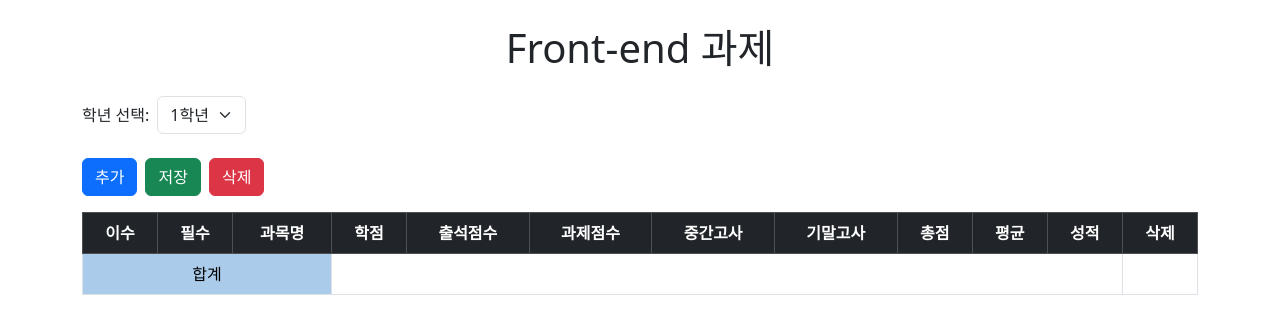
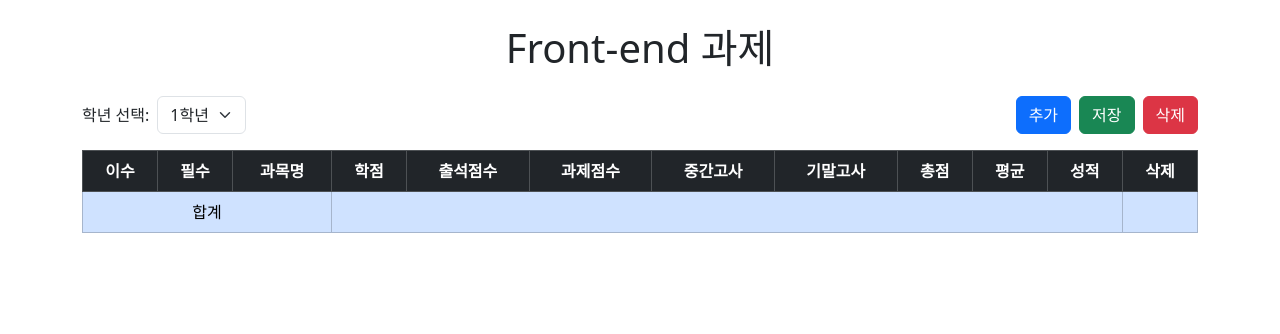
Before and after one commit to zmaeng/MyFirstRepository, a React (Create React App) app: page / in a window 1280 px wide. Shown: the top 334 px of the page. Built offline with nearby package versions, Linux system fonts and the light colour scheme.

Commit message:
디자인 변경

```diff
--- a/src/App.js
+++ b/src/App.js
@@ -113,8 +113,8 @@ function ScoreCalculation() {
   return (
     <div className="container mt-4">
   <h1 className="text-center mb-4">Front-end 과제</h1>
-      <div className="mb-3">
-        <label className="form-label">
+  <div className="mb-3 d-flex justify-content-between align-items-center">
+    <label className="form-label mb-0">
       학년 선택:
       <select className="form-select w-auto d-inline-block ms-2" value={selectedYear} onChange={(e) => setSelectedYear(e.target.value)}>
         <option value="1학년">1학년</option>
@@ -122,12 +122,13 @@ function ScoreCalculation() {
         <option value="3학년">3학년</option>
       </select>
     </label>
-      </div>
-      <div className="mb-3 d-flex gap-2">
+    <div className="d-flex gap-2">
       <button className="btn btn-primary" onClick={addSubject}>추가</button>
       <button className="btn btn-success" onClick={handleSave}>저장</button>
       <button className="btn btn-danger" onClick={handleDelete}>삭제</button>
     </div>
+  </div>
+
       <table className="table table-bordered text-center">
         <thead className="table-dark">
           <tr>
@@ -152,7 +153,7 @@ function ScoreCalculation() {
             const isPass = subject.credits === 1 && totalScore >= 60;
 
             return (
-              <tr key={index}>
+              <tr key={index} className={index % 2 === 0 ? 'table-light' : 'table-secondary'}>
                 <td>
                   <select className="form-select" value={subject.category} onChange={(e) => updateSubject(index, 'category', e.target.value)}>
                     <option value="교양">교양</option>
@@ -198,8 +199,8 @@ function ScoreCalculation() {
               </tr>
             );
           })}
-          <tr>
-            <td colSpan="3" className="text-center" style={{ backgroundColor: '#aacbe9' }}>합계</td>
+          <tr className="table-primary">
+            <td colSpan="3">합계</td>
             {showSummary ? (
               <>
                 <td>{totalCredits}</td>
```
Also changed, not shown: src/App.css (deleted, +0 -38 lines). Lines whose indentation alone changed are shown as unchanged.
